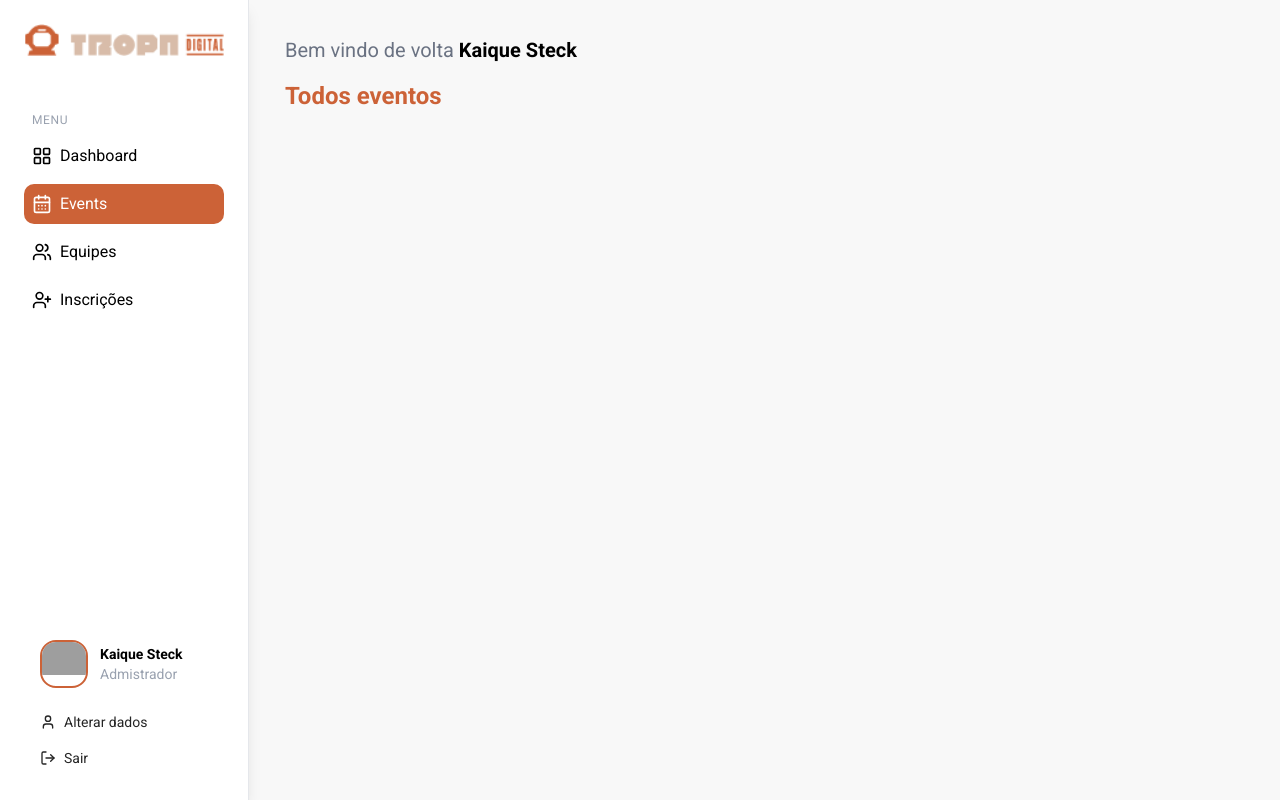
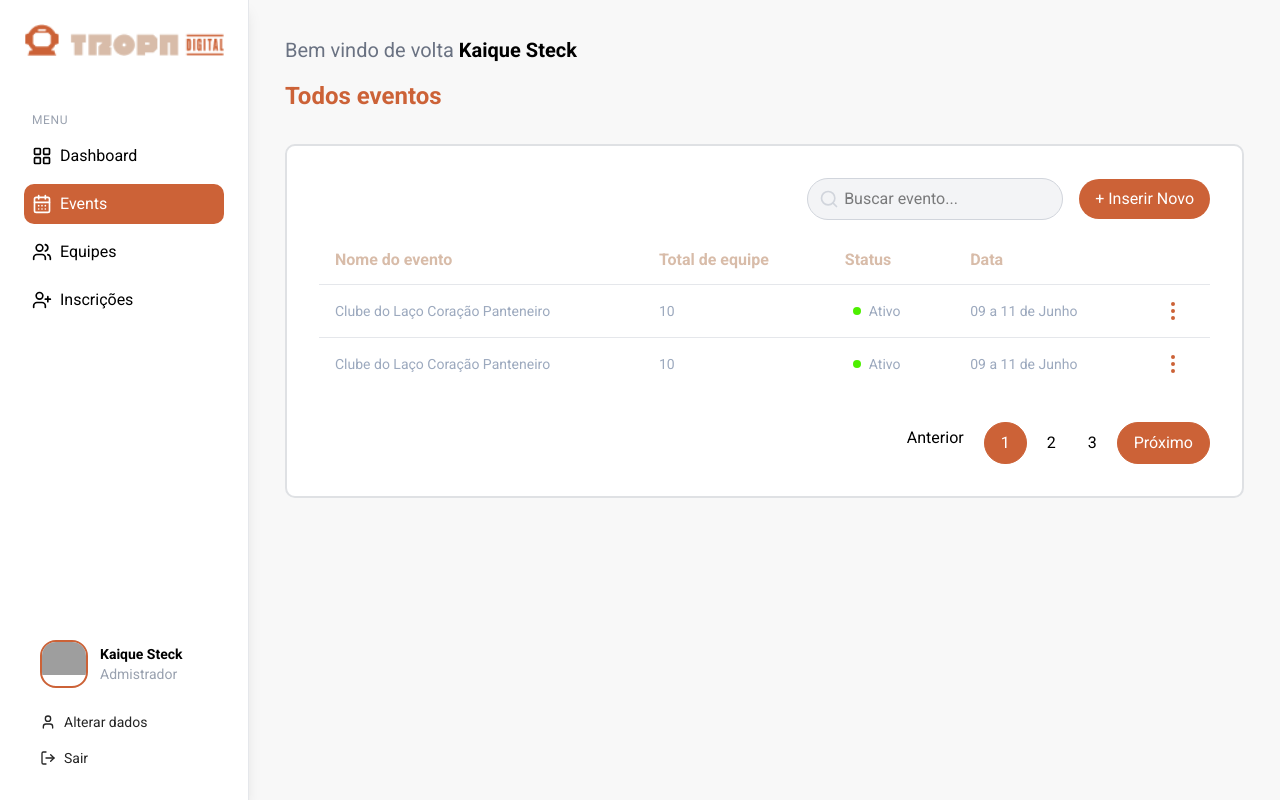
Before and after one commit to PauloAquarius0299/challenge-tropa-digital, a Next.js app: page /events in a window 1280 px wide. Built offline with nearby package versions, Linux system fonts and the light colour scheme; grey boxes are pictures that could not be loaded.

Commit message:
feat: add content home

```diff
--- a/components/ContentHome.tsx
+++ b/components/ContentHome.tsx
@@ -1,10 +1,88 @@
 import React from 'react'
+import { EllipsisVertical, Search } from 'lucide-react'
 
 const ContentHome = () => {
   return (
     <div className='flex flex-col p-4 gap-4'>
-      <h2 className='text-xl text-gray-500 '>Bem vindo de volta <span className='font-semibold text-black'>Kaique Steck</span></h2>
+      <h2 className='text-xl text-gray-500 '>
+        Bem vindo de volta <span className='font-semibold text-black'>Kaique Steck</span>
+      </h2>
       <h1 className='font-bold text-2xl text-[#cc6237]'>Todos eventos</h1>
+      <div className='border-2 rounded-lg border-[#dfe1e4] bg-white p-8 mt-4'>
+        <div className="flex items-center justify-end">
+          <div className="flex items-center justify-end">
+          <div className="relative">
+            <span className="absolute left-3 top-1/2 -translate-y-1/2 text-gray-300 text-sm">
+              <Search size={20} />
+            </span>
+            <input
+              type="text"
+              placeholder="Buscar evento..."
+              className="pl-9 pr-4 py-2 border border-gray-300 bg-gray-100 rounded-4xl w-64 focus:outline-none focus:ring-2 focus:ring-[#cc6237]"
+            />
+          </div>
+
+          {/* Botão */}
+          <button className="ml-4 bg-[#cc6237] text-white px-4 py-2 cursor-pointer rounded-4xl hover:bg-[#b5562e]">
+            + Inserir Novo
+          </button>
+        </div>
+        </div>
+        {/* Tabela */}
+        <div className='overflow-x-auto'>
+          <table className='min-w-full  mt-4'>
+            <thead className='text-[#d8bca9] font-poppins font-medium'>
+              <tr>
+                <th className='text-left py-3 px-4'>Nome do evento</th>
+                <th className='text-left py-3 px-4'>Total de equipe</th>
+                <th className='text-left py-3 px-4'>Status</th>
+                <th className='text-left py-3 px-4'>Data</th>
+              </tr>
+            </thead>
+            <tbody>
+              <tr className='border-t border-gray-200 hover:bg-gray-50 text-[#9ca9be] text-sm'>
+                <td className='py-3 px-4 '>Clube do Laço Coração Panteneiro </td>
+                <td className='py-3 px-4'>10</td>
+                <td className="py-3 px-4">
+                  <span className="flex items-center gap-2  text-sm px-2 py-1 rounded-full w-fit">
+                    <span className="w-2 h-2 rounded-full bg-[#4def00]"></span>
+                    Ativo
+                  </span>
+                </td>
+                <td className='py-3 px-4'>09 a 11 de Junho</td>
+                <td className='py-3 px-4 text-center'>
+                  <EllipsisVertical className='inline-block text-[#cc6237] cursor-pointer' />
+                </td>
+              </tr>
+              <tr className='border-t border-gray-200 hover:bg-gray-50 text-[#9ca9be] text-sm'>
+                <td className='py-3 px-4'>Clube do Laço Coração Panteneiro </td>
+                <td className='py-3 px-4'>10</td>
+                <td className="py-3 px-4">
+                  <span className="flex items-center gap-2 text-sm px-2 py-1 rounded-full w-fit">
+                    <span className="w-2 h-2 rounded-full bg-[#4def00]"></span>
+                    Ativo
+                  </span>
+                </td>
+                 <td className='py-3 px-4'>09 a 11 de Junho</td>
+                <td className='py-3 px-4 text-center'>
+                  <EllipsisVertical className='inline-block text-[#cc6237] cursor-pointer' />
+                </td>
+              </tr>
+            </tbody>
+          </table>
+        </div>
+
+        {/* Paginação */}
+        <div className='flex justify-end mt-8'>
+          <div className='flex gap-2'>
+            <p className='px-3 py-1 text-black font-medium'>Anterior</p>
+            <button className='px-4 py-2 rounded-4xl border cursor-pointer text-white border-[#cc6237] bg-[#cc6237] hover:bg-[#b5562e]"'>1</button>
+            <button className='px-3 py-1 text-black font-medium'>2</button>
+            <button className='px-3 py-1 text-black font-medium'>3</button>
+            <button className='px-4 py-2 rounded-4xl border cursor-pointer text-white border-[#cc6237] bg-[#cc6237] hover:bg-[#b5562e]"'>Próximo</button>
+          </div>
+        </div>
+      </div>
     </div>
   )
 }
```
